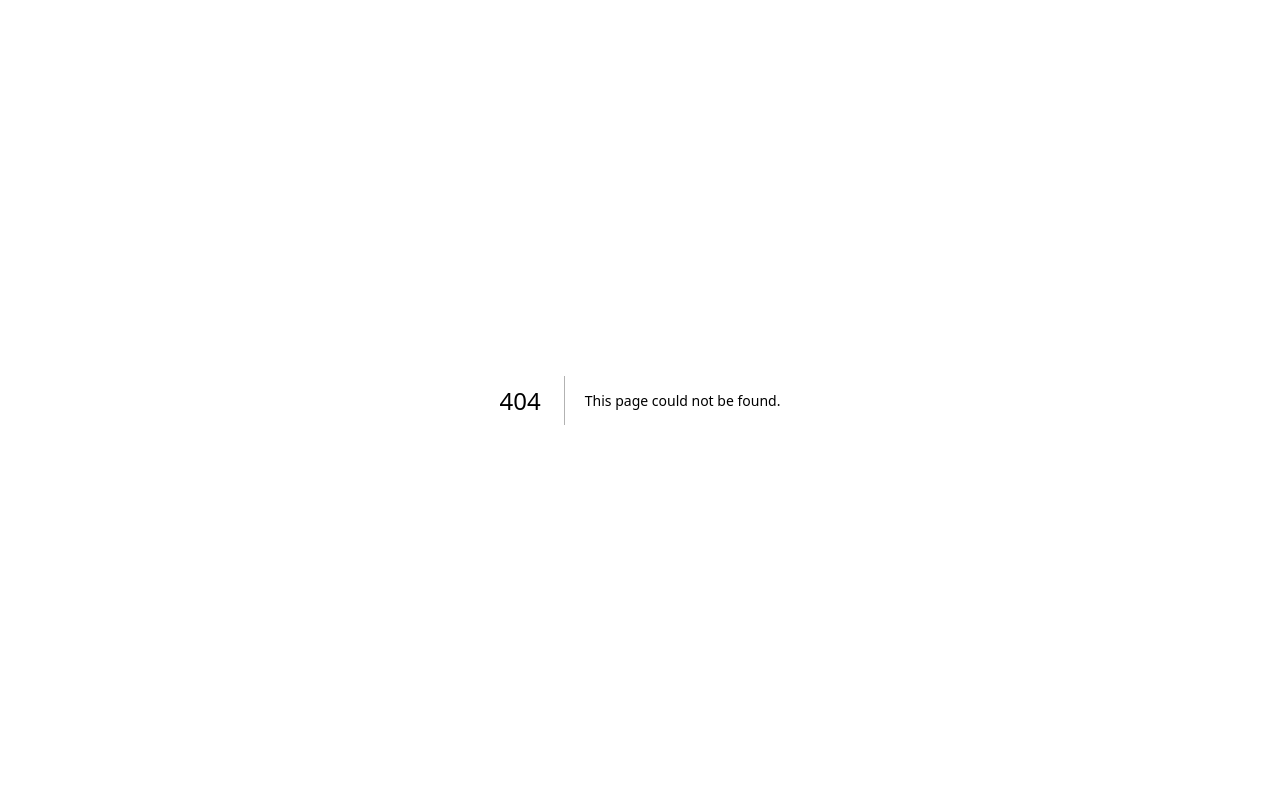
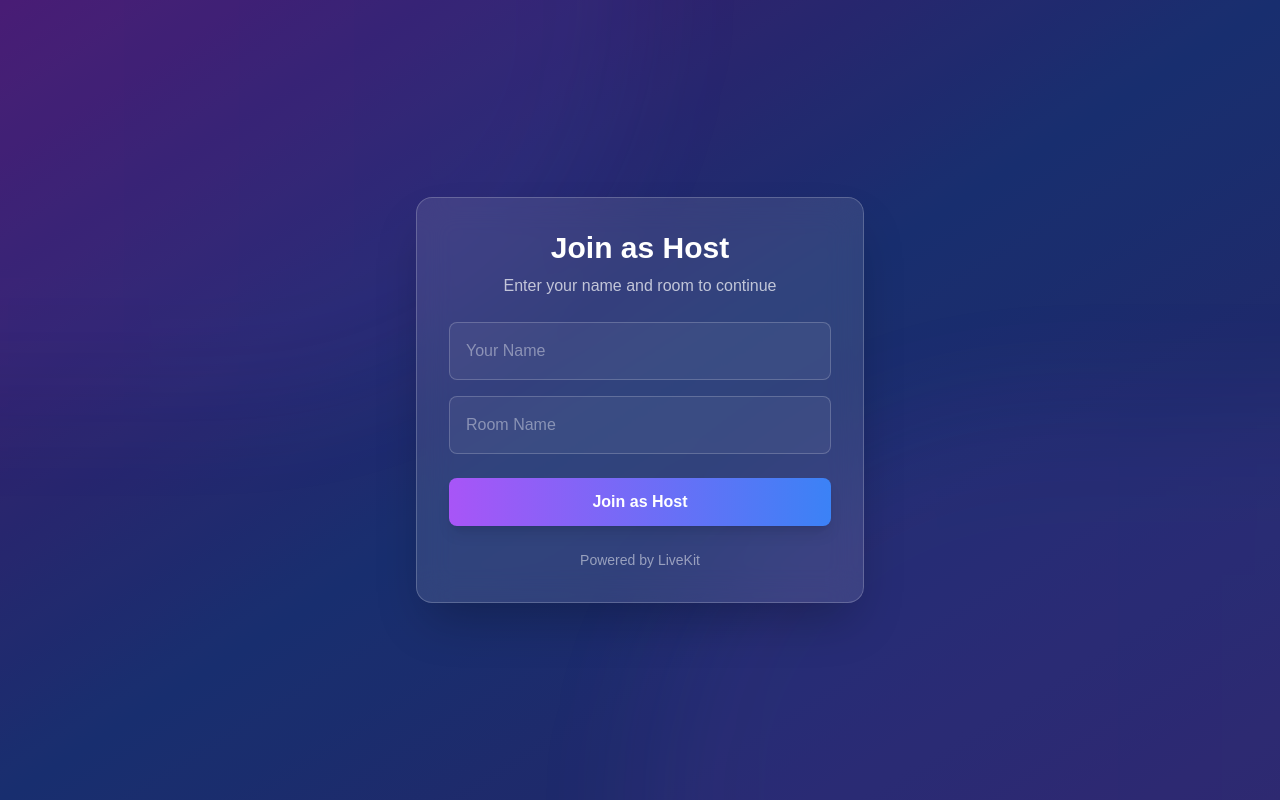
Before and after one commit to Ramanand1101/live-kit-frontend, a Next.js app: page /join/host in a window 1280 px wide. Before the commit this address had no page. Built offline with nearby package versions, Linux system fonts and the light colour scheme.

Commit message:
host and participant have different

```diff
--- /dev/null
+++ b/app/join/host/page.js
@@ -0,0 +1,37 @@
+// app/join/host/page.jsx
+"use client";
+
+import { useState } from "react";
+import { useRouter } from "next/navigation";
+import JoinForm from "@/joinForm/JoinForm";
+
+export default function HostJoinPage() {
+  const [identity, setIdentity] = useState("");
+  const [roomName, setRoomName] = useState("");
+  const [isLoading, setIsLoading] = useState(false);
+  const router = useRouter();
+
+  const handleJoin = () => {
+    if (!identity || !roomName) {
+      alert("Please enter your name and room name.");
+      return;
+    }
+
+    setIsLoading(true);
+    setTimeout(() => {
+      router.push(`/room/host?name=${encodeURIComponent(identity)}&room=${encodeURIComponent(roomName)}`);
+    }, 1000);
+  };
+
+  return (
+    <JoinForm
+      identity={identity}
+      setIdentity={setIdentity}
+      roomName={roomName}
+      setRoomName={setRoomName}
+      isLoading={isLoading}
+      handleJoin={handleJoin}
+      title="Join as Host"
+    />
+  );
+}
--- /dev/null
+++ b/app/join/participant/page.js
@@ -0,0 +1,37 @@
+// app/join/participant/page.jsx
+"use client";
+
+import { useState } from "react";
+import { useRouter } from "next/navigation";
+import JoinForm from "@/joinForm/JoinForm";
+
+export default function ParticipantJoinPage() {
+  const [identity, setIdentity] = useState("");
+  const [roomName, setRoomName] = useState("");
+  const [isLoading, setIsLoading] = useState(false);
+  const router = useRouter();
+
+  const handleJoin = () => {
+    if (!identity || !roomName) {
+      alert("Please enter your name and room name.");
+      return;
+    }
+
+    setIsLoading(true);
+    setTimeout(() => {
+      router.push(`/room/participant?name=${encodeURIComponent(identity)}&room=${encodeURIComponent(roomName)}`);
+    }, 1000);
+  };
+
+  return (
+    <JoinForm
+      identity={identity}
+      setIdentity={setIdentity}
+      roomName={roomName}
+      setRoomName={setRoomName}
+      isLoading={isLoading}
+      handleJoin={handleJoin}
+      title="Join as Participant"
+    />
+  );
+}
--- /dev/null
+++ b/joinForm/JoinForm.js
@@ -0,0 +1,60 @@
+// components/JoinForm.jsx
+"use client";
+
+export default function JoinForm({
+  identity,
+  setIdentity,
+  roomName,
+  setRoomName,
+  isLoading,
+  handleJoin,
+  title
+}) {
+  return (
+    <div className="min-h-screen bg-gradient-to-br from-purple-900 via-blue-900 to-indigo-900 flex items-center justify-center p-4 relative">
+      <div className="absolute inset-0 bg-black/20 z-0"></div>
+      <div className="absolute inset-0 overflow-hidden z-0">
+        <div className="absolute -top-1/2 -left-1/2 w-full h-full bg-gradient-to-r from-purple-500/10 to-blue-500/10 rounded-full blur-3xl animate-pulse"></div>
+        <div className="absolute -bottom-1/2 -right-1/2 w-full h-full bg-gradient-to-l from-indigo-500/10 to-purple-500/10 rounded-full blur-3xl animate-pulse delay-1000"></div>
+      </div>
+
+      <div className="relative w-full max-w-md z-10">
+        <div className="bg-white/10 backdrop-blur-lg rounded-2xl shadow-2xl border border-white/20 p-8 space-y-6">
+          <div className="text-center space-y-2">
+            <h1 className="text-3xl font-bold text-white">{title}</h1>
+            <p className="text-white/70">Enter your name and room to continue</p>
+          </div>
+
+          <div className="space-y-4">
+           <input
+  type="text"
+  placeholder="Your Name"
+  value={identity}
+  onChange={(e) => setIdentity(e.target.value)}
+  className="w-full p-4 bg-white/5 text-white placeholder-white/40 rounded-lg border border-white/20 focus:ring-2 focus:ring-purple-400 outline-none"
+/>
+            <input
+              type="text"
+              placeholder="Room Name"
+              value={roomName}
+              onChange={(e) => setRoomName(e.target.value)}
+              className="w-full p-4 bg-white/5 text-white placeholder-white/40 rounded-lg border border-white/20 focus:ring-2 focus:ring-purple-400 outline-none"
+            />
+          </div>
+
+          <button
+            onClick={handleJoin}
+            disabled={isLoading}
+            className="w-full py-3 bg-gradient-to-r from-purple-500 to-blue-500 text-white font-semibold rounded-lg shadow-lg hover:scale-105 disabled:opacity-50"
+          >
+            {isLoading ? "Joining..." : title}
+          </button>
+
+          <div className="text-center">
+            <p className="text-white/50 text-sm">Powered by LiveKit</p>
+          </div>
+        </div>
+      </div>
+    </div>
+  );
+}
```
